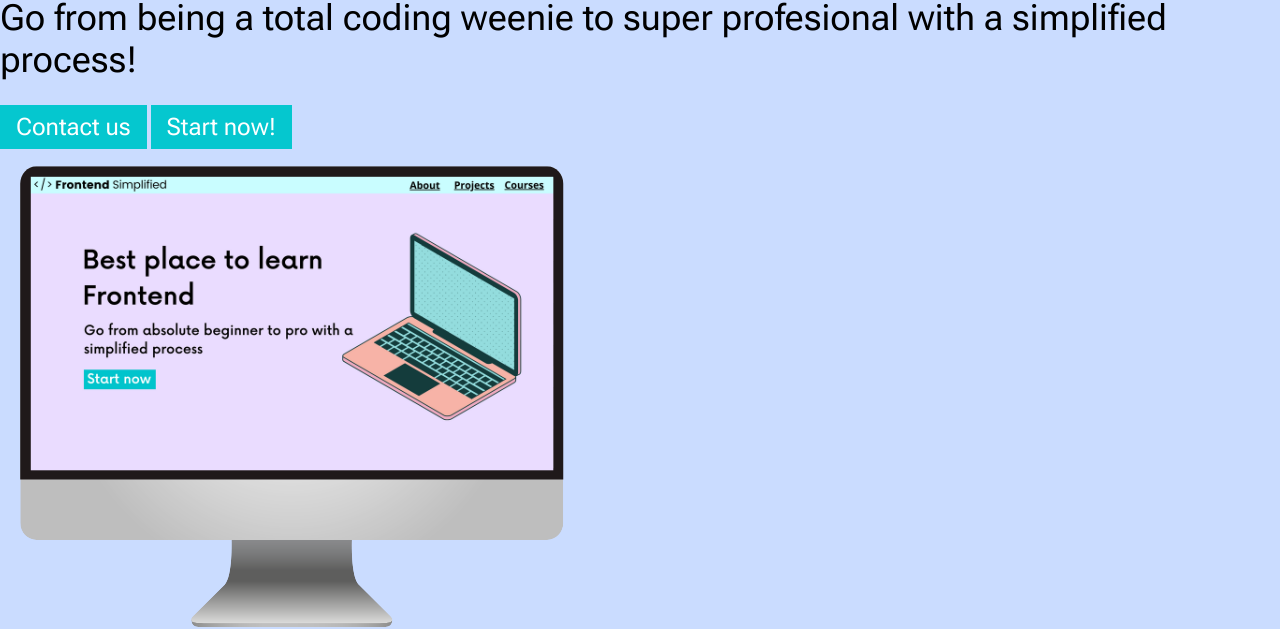
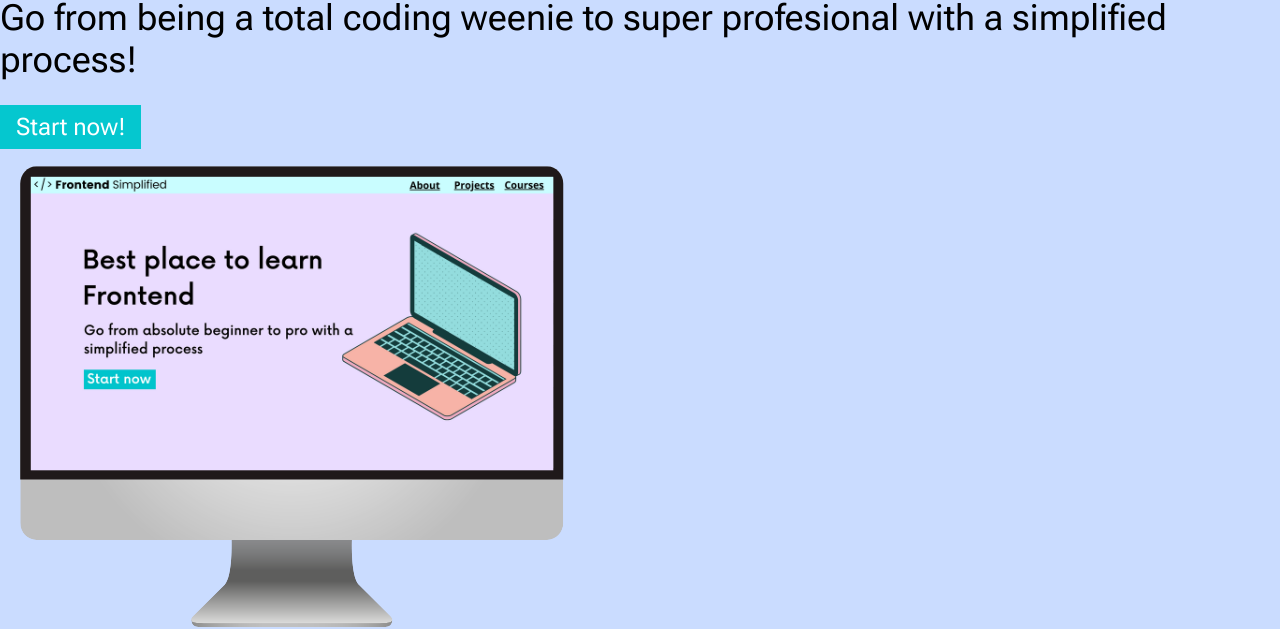
Before and after one commit to ColladoCoding/FES, a plain HTML site: page FES Mini Project/index.html in a window 1280 px wide. Shown: the part 174-803 px from the top of the page. Drawn offline with Linux system fonts and the light colour scheme.

Commit message:
Update index.html

```diff
--- a/FES Mini Project/index.html
+++ b/FES Mini Project/index.html
@@ -24,8 +24,7 @@
                 <h1>Best place to learn frontend!</h1>
                 <p class="subheader">Go from being a total coding weenie to super profesional with a simplified process!
                 </p>
-                <button class="home__description--button">Contact us</button>
-                <button >Start now!</button>
+                <button class="home__description--button">Start now!</button>
             </div>
             <figure>
                 <img src="./assets/laptop.png" alt="Home page image">
```
